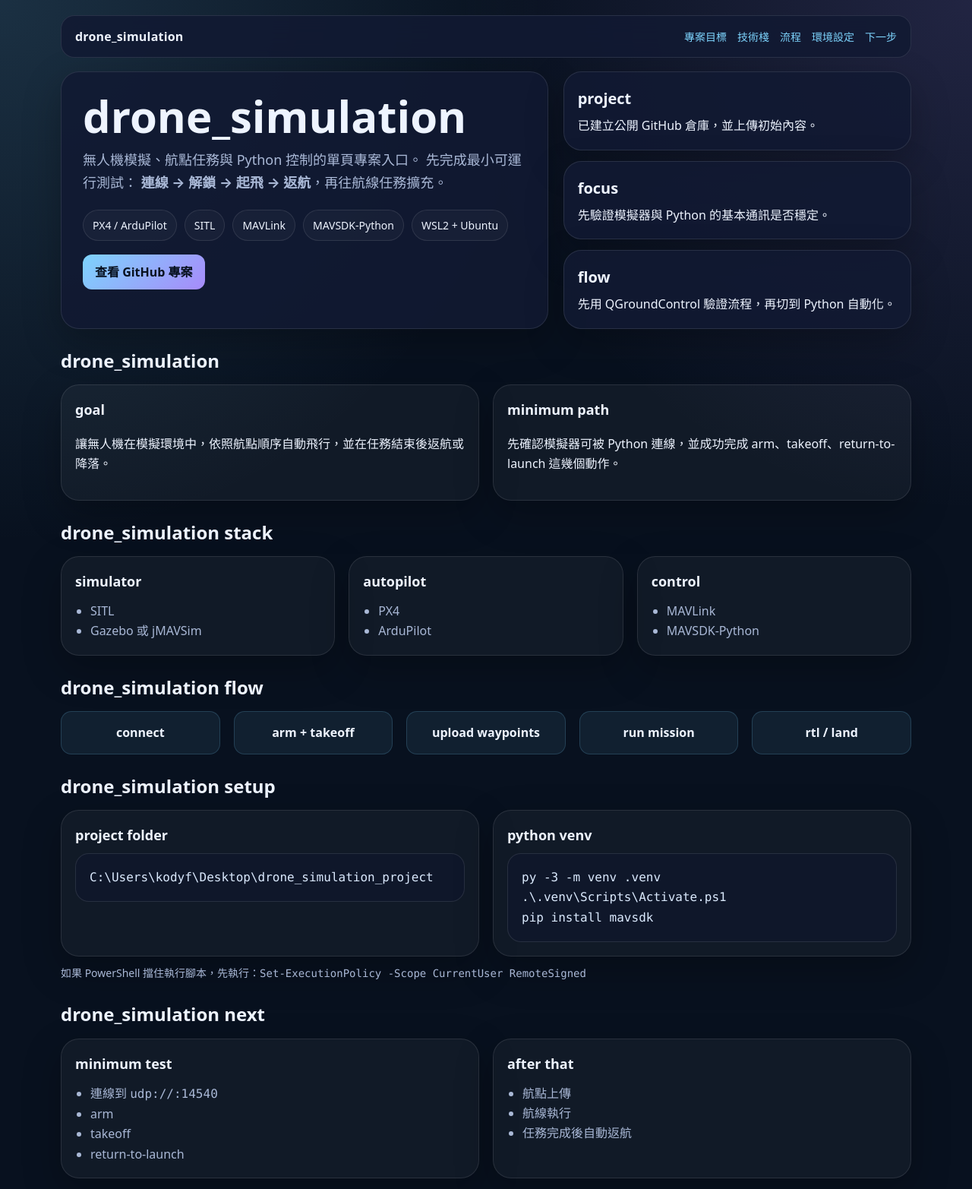
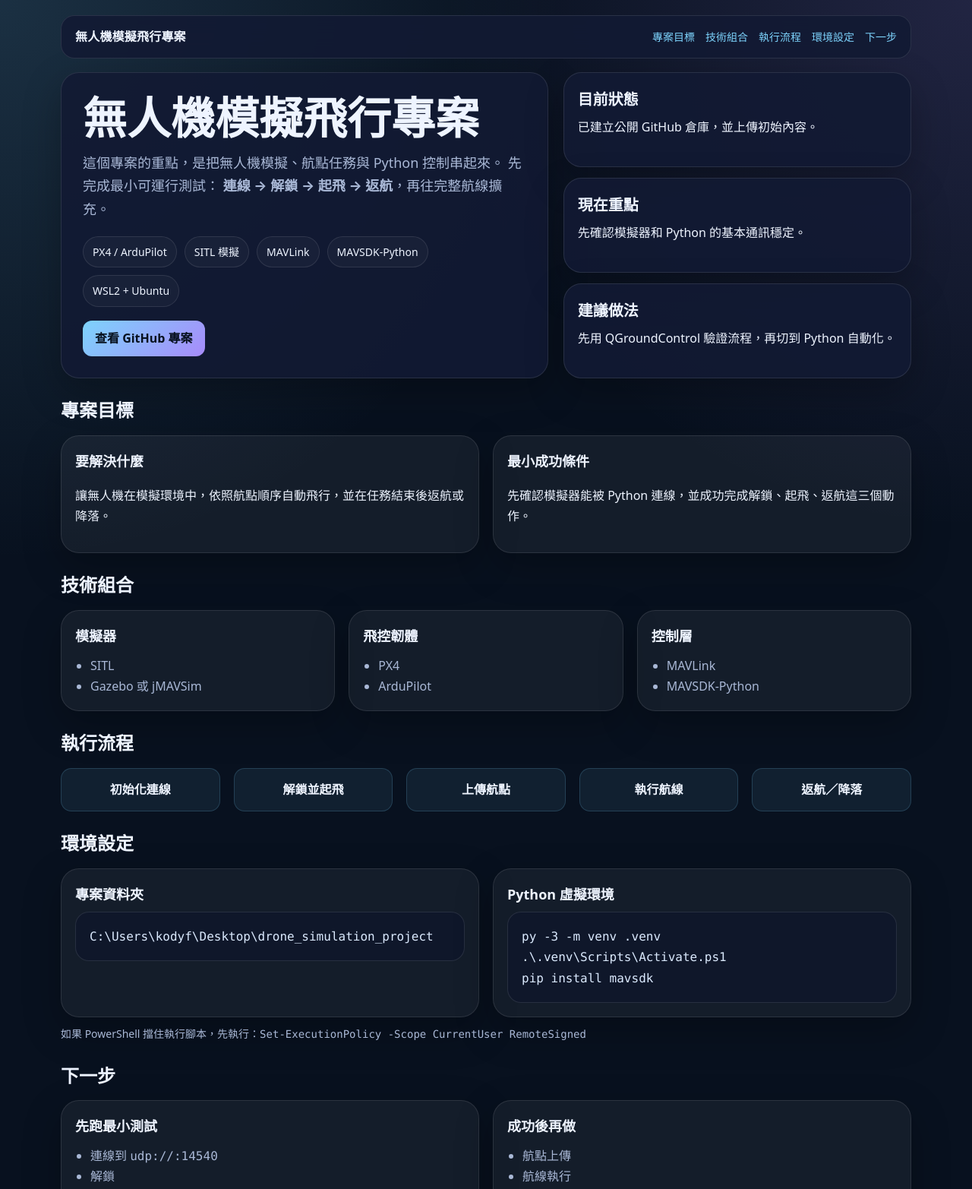
Before and after one commit to kodyfu1-afk/drone_simulation, a plain HTML site: page index.html in a window 1280 px wide. Shown: the top 1565 px of the page at 76% size. Drawn offline with Linux system fonts and the light colour scheme.

Commit message:
Convert landing page to Chinese

```diff
--- a/index.html
+++ b/index.html
@@ -3,12 +3,12 @@
 <head>
   <meta charset="UTF-8" />
   <meta name="viewport" content="width=device-width, initial-scale=1.0" />
-  <title>drone_simulation</title>
+  <title>無人機模擬飛行專案</title>
   <style>
     :root {
       --bg: #08111f;
-      --panel: rgba(18, 26, 51, 0.88);
-      --panel-soft: rgba(255, 255, 255, 0.04);
+      --panel: rgba(18, 26, 51, 0.9);
+      --panel-soft: rgba(255, 255, 255, 0.05);
       --text: #eef4ff;
       --muted: #a9b8d6;
       --accent: #7dd3fc;
@@ -23,7 +23,7 @@
       margin: 0;
       font-family: system-ui, -apple-system, BlinkMacSystemFont, "Segoe UI", "Noto Sans TC", sans-serif;
       color: var(--text);
-      line-height: 1.65;
+      line-height: 1.7;
       background:
         radial-gradient(circle at top left, rgba(125, 211, 252, 0.16), transparent 34%),
         radial-gradient(circle at top right, rgba(167, 139, 250, 0.16), transparent 32%),
@@ -56,7 +56,7 @@
     }
 
     .brand {
-      font-weight: 700;
+      font-weight: 800;
       letter-spacing: 0.2px;
     }
 
@@ -88,7 +88,7 @@
     .hero h1 {
       margin: 0 0 12px;
       font-size: clamp(32px, 5vw, 58px);
-      line-height: 1.05;
+      line-height: 1.08;
     }
 
     .lead {
@@ -123,7 +123,7 @@
       border-radius: 12px;
       background: linear-gradient(135deg, var(--accent), var(--accent-2));
       color: #07111f;
-      font-weight: 700;
+      font-weight: 800;
     }
 
     .side-box {
@@ -168,7 +168,7 @@
       border-radius: 14px;
       border: 1px solid rgba(125, 211, 252, 0.18);
       background: rgba(125, 211, 252, 0.08);
-      font-weight: 600;
+      font-weight: 700;
     }
 
     ul {
@@ -214,11 +214,11 @@
 <body>
   <div class="wrap">
     <nav class="nav">
-      <div class="brand">drone_simulation</div>
+      <div class="brand">無人機模擬飛行專案</div>
       <div class="nav-links">
         <a href="#overview">專案目標</a>
-        <a href="#stack">技術棧</a>
-        <a href="#flow">流程</a>
+        <a href="#stack">技術組合</a>
+        <a href="#flow">執行流程</a>
         <a href="#setup">環境設定</a>
         <a href="#next">下一步</a>
       </div>
@@ -226,71 +226,71 @@
 
     <section class="hero">
       <div class="card">
-        <h1>drone_simulation</h1>
+        <h1>無人機模擬飛行專案</h1>
         <p class="lead">
-          無人機模擬、航點任務與 Python 控制的單頁專案入口。
+          這個專案的重點，是把無人機模擬、航點任務與 Python 控制串起來。
           先完成最小可運行測試：
-          <strong>連線 → 解鎖 → 起飛 → 返航</strong>，再往航線任務擴充。
+          <strong>連線 → 解鎖 → 起飛 → 返航</strong>，再往完整航線擴充。
         </p>
         <div class="pills">
           <span class="pill">PX4 / ArduPilot</span>
-          <span class="pill">SITL</span>
+          <span class="pill">SITL 模擬</span>
           <span class="pill">MAVLink</span>
           <span class="pill">MAVSDK-Python</span>
           <span class="pill">WSL2 + Ubuntu</span>
         </div>
-        <a class="btn" href="https://github.com/kodyfu1-afk/sidrproject" target="_blank" rel="noreferrer">查看 GitHub 專案</a>
+        <a class="btn" href="https://github.com/kodyfu1-afk/drone_simulation" target="_blank" rel="noreferrer">查看 GitHub 專案</a>
       </div>
 
       <div class="side-box">
         <div class="stat">
-          <strong>project</strong>
+          <strong>目前狀態</strong>
           已建立公開 GitHub 倉庫，並上傳初始內容。
         </div>
         <div class="stat">
-          <strong>focus</strong>
-          先驗證模擬器與 Python 的基本通訊是否穩定。
+          <strong>現在重點</strong>
+          先確認模擬器和 Python 的基本通訊穩定。
         </div>
         <div class="stat">
-          <strong>flow</strong>
+          <strong>建議做法</strong>
           先用 QGroundControl 驗證流程，再切到 Python 自動化。
         </div>
       </div>
     </section>
 
     <section id="overview" class="section">
-      <h2>drone_simulation</h2>
+      <h2>專案目標</h2>
       <div class="grid-2">
         <div class="item">
-          <h3>goal</h3>
+          <h3>要解決什麼</h3>
           <p>讓無人機在模擬環境中，依照航點順序自動飛行，並在任務結束後返航或降落。</p>
         </div>
         <div class="item">
-          <h3>minimum path</h3>
-          <p>先確認模擬器可被 Python 連線，並成功完成 arm、takeoff、return-to-launch 這幾個動作。</p>
+          <h3>最小成功條件</h3>
+          <p>先確認模擬器能被 Python 連線，並成功完成解鎖、起飛、返航這三個動作。</p>
         </div>
       </div>
     </section>
 
     <section id="stack" class="section">
-      <h2>drone_simulation stack</h2>
+      <h2>技術組合</h2>
       <div class="grid-3">
         <div class="item">
-          <h3>simulator</h3>
+          <h3>模擬器</h3>
           <ul>
             <li>SITL</li>
             <li>Gazebo 或 jMAVSim</li>
           </ul>
         </div>
         <div class="item">
-          <h3>autopilot</h3>
+          <h3>飛控韌體</h3>
           <ul>
             <li>PX4</li>
             <li>ArduPilot</li>
           </ul>
         </div>
         <div class="item">
-          <h3>control</h3>
+          <h3>控制層</h3>
           <ul>
             <li>MAVLink</li>
             <li>MAVSDK-Python</li>
@@ -300,25 +300,25 @@
     </section>
 
     <section id="flow" class="section">
-      <h2>drone_simulation flow</h2>
+      <h2>執行流程</h2>
       <div class="flow">
-        <div>connect</div>
-        <div>arm + takeoff</div>
-        <div>upload waypoints</div>
-        <div>run mission</div>
-        <div>rtl / land</div>
+        <div>初始化連線</div>
+        <div>解鎖並起飛</div>
+        <div>上傳航點</div>
+        <div>執行航線</div>
+        <div>返航／降落</div>
       </div>
     </section>
 
     <section id="setup" class="section">
-      <h2>drone_simulation setup</h2>
+      <h2>環境設定</h2>
       <div class="grid-2">
         <div class="item">
-          <h3>project folder</h3>
+          <h3>專案資料夾</h3>
           <pre><code>C:\Users\kodyf\Desktop\drone_simulation_project</code></pre>
         </div>
         <div class="item">
-          <h3>python venv</h3>
+          <h3>Python 虛擬環境</h3>
           <pre><code>py -3 -m venv .venv
 .\.venv\Scripts\Activate.ps1
 pip install mavsdk</code></pre>
@@ -328,19 +328,19 @@ pip install mavsdk</code></pre>
     </section>
 
     <section id="next" class="section">
-      <h2>drone_simulation next</h2>
+      <h2>下一步</h2>
       <div class="grid-2">
         <div class="item">
-          <h3>minimum test</h3>
+          <h3>先跑最小測試</h3>
           <ul>
             <li>連線到 <code>udp://:14540</code></li>
-            <li>arm</li>
-            <li>takeoff</li>
-            <li>return-to-launch</li>
+            <li>解鎖</li>
+            <li>起飛</li>
+            <li>返航或降落</li>
           </ul>
         </div>
         <div class="item">
-          <h3>after that</h3>
+          <h3>成功後再做</h3>
           <ul>
             <li>航點上傳</li>
             <li>航線執行</li>
@@ -351,7 +351,7 @@ pip install mavsdk</code></pre>
     </section>
 
     <div class="footer">
-      drone_simulation page. 原始 Markdown 仍保留在專案中，方便後續同步更新內容。
+      這是中文為主的單頁版專案入口。原始說明文件仍保留在專案中，方便後續同步更新。
     </div>
   </div>
 </body>
```
